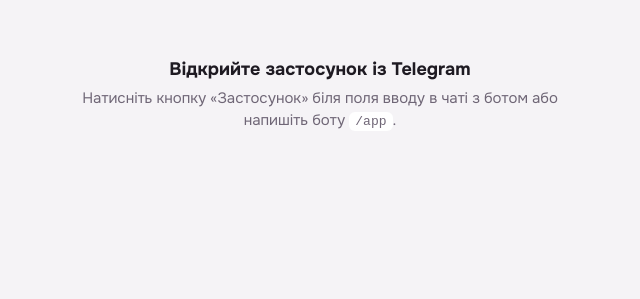
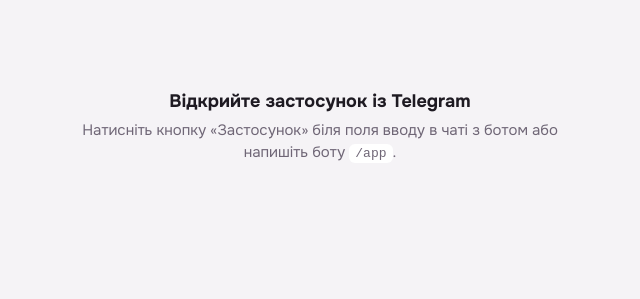
Before and after one commit to mykhalchykm-byte/kolovrat-bot, a plain HTML site: page index.html in a window 1280 px wide. Shown: the whole page, without its empty margins (320-960 px from the left). Drawn offline with Linux system fonts and the light colour scheme.

Commit message:
Enhance styling with dark theme and safe area adjustments
Updated CSS variables and added dark theme styles.

```diff
--- a/index.html
+++ b/index.html
@@ -10,7 +10,6 @@
 <link href="https://fonts.googleapis.com/css2?family=Onest:wght@400;500;600;700;800&display=swap" rel="stylesheet">
 <script src="https://telegram.org/js/telegram-web-app.js"></script>
 <style>
-:root {
   :root {
       /* Збільшено відступ зверху (+ 32px), щоб програма була нижче від острівця iPhone */
       --safe-top: calc(env(safe-area-inset-top, 0px) + 32px);
@@ -22,6 +21,28 @@
       --card-bg: var(--tg-theme-secondary-bg-color, #f9f9f9);
       --border: rgba(0, 0, 0, 0.08);
     }
+
+    [data-theme="dark"] {
+      --border: rgba(255, 255, 255, 0.12);
+      --card-bg: #1c1c1e;
+    }
+
+    * {
+      box-sizing: border-box;
+      -webkit-tap-highlight-color: transparent;
+    }
+
+    body {
+      margin: 0;
+      padding: 0;
+      padding-top: var(--safe-top) !important;
+      padding-bottom: var(--safe-bottom) !important;
+      background-color: var(--bg);
+      color: var(--text);
+      font-family: -apple-system, BlinkMacSystemFont, "Segoe UI", Roboto, Helvetica, Arial, sans-serif;
+      overscroll-behavior-y: none;
+    }
+:root {
   --bg: #f5f3f6;
   --surface: #ffffff;
   --ink: #1e1a22;
```
